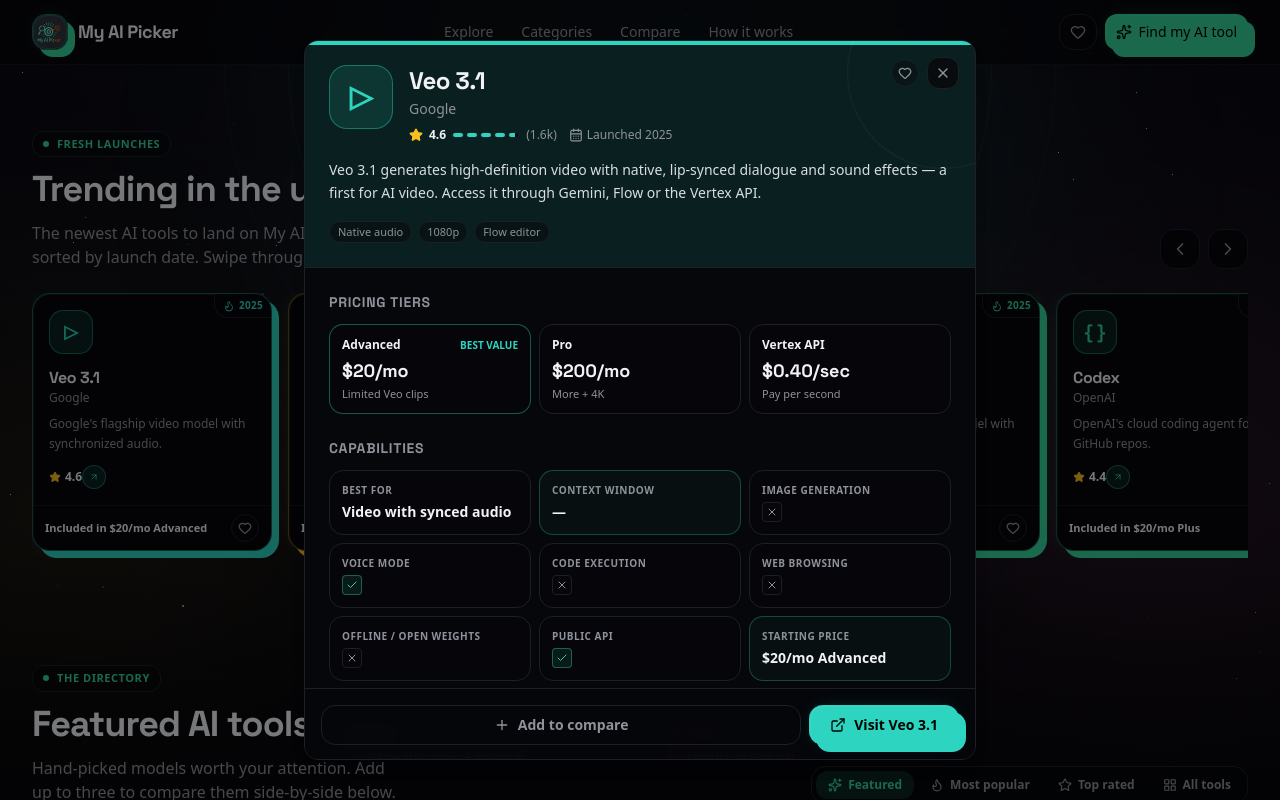
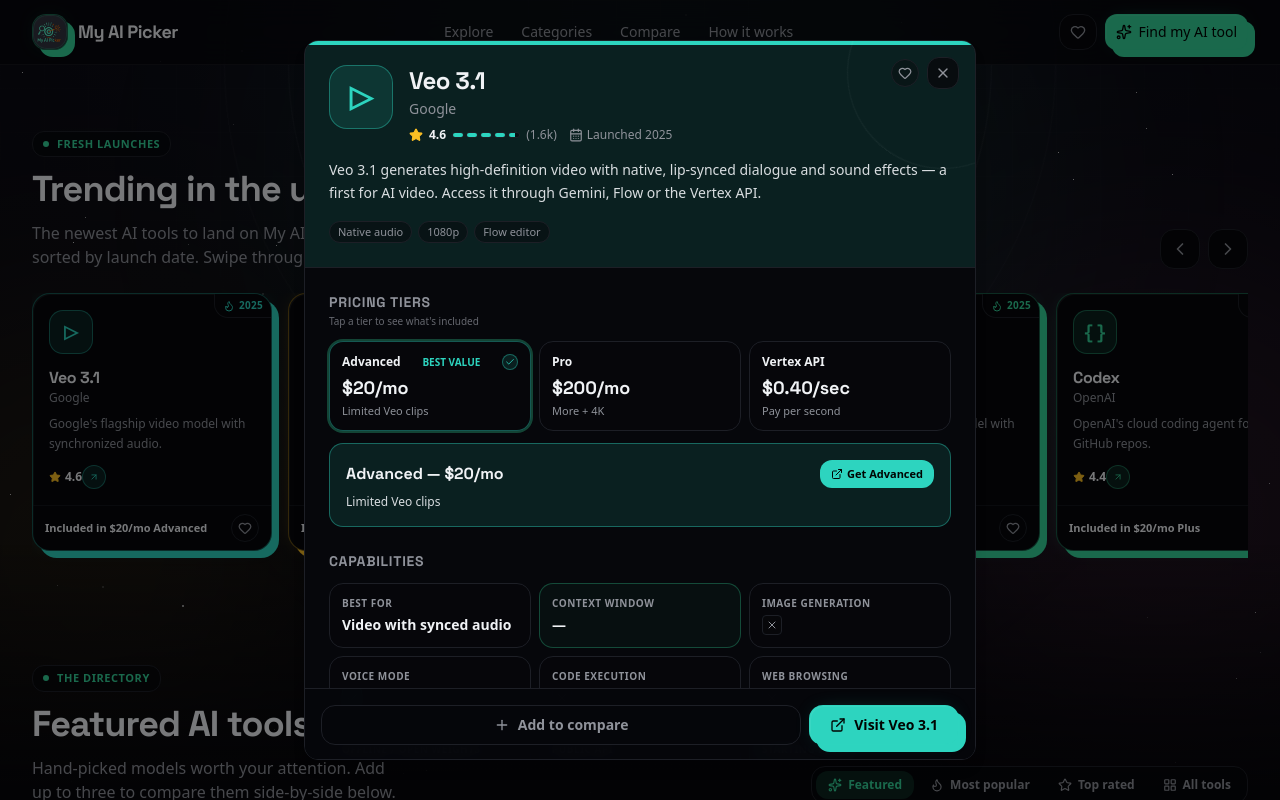
Before and after one commit to Mohit1252/orbit, a Next.js app: page / in a window 1280 px wide. Both pictures are taken after a click on the button 152 px from the left and 2477 px from the top of the page. Shown: the part 2306-3106 px from the top of the page. Built offline with nearby package versions, Linux system fonts and the light colour scheme.

Commit message:
Fix: Modal pricing tiers now clickable + features detail per tier (ChatGPT, Claude, Gemini)

```diff
--- a/src/components/site/tool-detail-dialog.tsx
+++ b/src/components/site/tool-detail-dialog.tsx
@@ -1,5 +1,6 @@
 "use client";
 
+import { useState } from "react";
 import {
   Star,
   Plus,
@@ -73,6 +74,7 @@
   const a = accentClasses[tool.accent];
   const openDetail = useOrbitStore((s) => s.openDetail);
   const similar = getSimilarTools(tool, 3);
+  const [selectedTier, setSelectedTier] = useState(0);
 
   return (
     <div className="max-h-[90vh] overflow-y-auto">
@@ -164,13 +166,15 @@
           <h3 className="font-display text-sm font-bold uppercase tracking-wider text-muted-foreground">
             Pricing tiers
           </h3>
+          <p className="mt-0.5 text-[10px] text-muted-foreground/70">Tap a tier to see what&apos;s included</p>
           <div className="mt-3 grid gap-2 sm:grid-cols-3">
             {tool.pricing.map((p, i) => (
-              <div
+              <button
                 key={p.name}
+                onClick={() => setSelectedTier(i)}
                 className={cn(
-                  "rounded-lg border bg-ink/30 p-3",
-                  i === 0 ? cn(a.border) : "border-border"
+                  "rounded-lg border bg-ink/30 p-3 text-left transition-all hover:-translate-y-0.5",
+                  selectedTier === i ? cn(a.border, "ring-2 ring-aurora/30") : i === 0 ? cn(a.border) : "border-border"
                 )}
               >
                 <div className="flex items-center justify-between">
@@ -180,11 +184,46 @@
                       Best value
                     </span>
                   )}
+                  {selectedTier === i && (
+                    <span className={cn("inline-flex h-4 w-4 items-center justify-center rounded-full border", a.border, a.bgSoft, a.text)}>
+                      <Check className="h-2.5 w-2.5" />
+                    </span>
+                  )}
                 </div>
                 <div className="mt-1 font-display text-lg font-bold">{p.price}</div>
                 <p className="mt-0.5 text-[11px] leading-tight text-muted-foreground">{p.note}</p>
-              </div>
+              </button>
             ))}
+          </div>
+
+          {/* Selected tier detail — full information */}
+          <div className={cn("mt-3 rounded-lg border p-4", a.border, a.bgSoft)}>
+            <div className="flex items-center justify-between">
+              <h4 className="font-display text-base font-bold">
+                {tool.pricing[selectedTier].name} — {tool.pricing[selectedTier].price}
+              </h4>
+              <a
+                href={`https://${tool.website}`}
+                target="_blank"
+                rel="noreferrer"
+                onClick={(e) => e.stopPropagation()}
+                className={cn("inline-flex h-7 items-center gap-1 rounded-md border px-2.5 text-[11px] font-semibold text-primary-foreground transition-all hover:-translate-y-0.5", a.border, a.bg)}
+              >
+                <ExternalLink className="h-3 w-3" />
+                Get {tool.pricing[selectedTier].name}
+              </a>
+            </div>
+            <p className="mt-1.5 text-xs text-foreground/90">{tool.pricing[selectedTier].note}</p>
+            {tool.pricing[selectedTier].features && tool.pricing[selectedTier].features!.length > 0 && (
+              <ul className="mt-3 grid gap-1.5 sm:grid-cols-2">
+                {tool.pricing[selectedTier].features!.map((f) => (
+                  <li key={f} className="flex items-start gap-1.5 text-[11px] text-foreground/90">
+                    <Check className={cn("mt-0.5 h-3 w-3 shrink-0", a.text)} />
+                    {f}
+                  </li>
+                ))}
+              </ul>
+            )}
           </div>
         </section>
 
--- a/src/lib/ai-data.ts
+++ b/src/lib/ai-data.ts
@@ -132,6 +132,8 @@
   name: string;
   price: string;
   note: string;
+  /** What's included in this tier (features list) */
+  features?: string[];
 }
 
 export interface ToolSpec {
@@ -220,9 +222,9 @@
     badge: "Most popular",
     launched: "2022",
     pricing: [
-      { name: "Free", price: "$0", note: "GPT-4o mini, limited messages" },
-      { name: "Plus", price: "$20/mo", note: "GPT-4o, higher limits" },
-      { name: "Team", price: "$25/mo", note: "Shared workspace" },
+      { name: "Free", price: "$0", note: "GPT-4o mini, limited messages", features: ["GPT-4o mini access", "Limited messages per day", "Web + mobile app", "Standard response speed"] },
+      { name: "Plus", price: "$20/mo", note: "GPT-4o, higher limits", features: ["GPT-4o full access", "5x higher message limits", "Image generation (DALL·E)", "Code interpreter", "Priority access to new features"] },
+      { name: "Team", price: "$25/mo", note: "Shared workspace", features: ["Everything in Plus", "Shared team workspace", "Higher message caps", "Admin console", "Custom GPTs sharing"] },
     ],
     pros: [
       "Excellent all-rounder across tasks",
@@ -271,9 +273,10 @@
     badge: "Best for coding",
     launched: "2023",
     pricing: [
-      { name: "Free", price: "$0", note: "Sonnet, daily limits" },
-      { name: "Pro", price: "$20/mo", note: "Opus access, 5x usage" },
-      { name: "Team", price: "$30/mo", note: "Shared projects" },
+      { name: "Free", price: "$0", note: "Sonnet, daily limits", features: ["Claude Sonnet access", "Daily message limits", "Web app access", "Artifacts preview"] },
+      { name: "Pro", price: "$20/mo", note: "Opus access, 5x usage", features: ["Claude Opus 4.1 access", "5x more usage than Free", "Priority access during peak", "Projects + Artifacts", "Computer use beta"] },
+      { name: "Max", price: "$100/mo", note: "Highest limits + Opus priority", features: ["20x Pro usage limits", "Priority Opus access", "Extended thinking", "Advanced Projects", "Priority support"] },
+      { name: "Team", price: "$30/mo", note: "Shared projects", features: ["Everything in Pro", "Shared team projects", "Admin console", "Centralized billing", "SSO (SAML)"] },
     ],
     pros: [
       "Best-in-class long-context handling",
@@ -491,9 +494,9 @@
     tags: ["1M context", "Multimodal", "Workspace"],
     launched: "2023",
     pricing: [
-      { name: "Free", price: "$0", note: "Flash model" },
-      { name: "Advanced", price: "$20/mo", note: "Pro + 2TB storage" },
-      { name: "AI Pro", price: "$200/mo", note: "Highest limits" },
+      { name: "Free", price: "$0", note: "Flash model", features: ["Gemini Flash access", "Basic Gemini app", "15GB Google storage", "Standard response speed"] },
+      { name: "Advanced", price: "$20/mo", note: "Pro + 2TB storage", features: ["Gemini 2.5 Pro access", "2TB Google storage", "Gemini in Gmail + Docs", "NotebookLM access", "Priority response"] },
+      { name: "AI Pro", price: "$200/mo", note: "Highest limits", features: ["Highest Gemini limits", "Veo 3 video generation", "Whisk image tools", "Advanced Deep Research", "Priority GPU access"] },
     ],
     pros: [
       "Massive 1M context",
```
